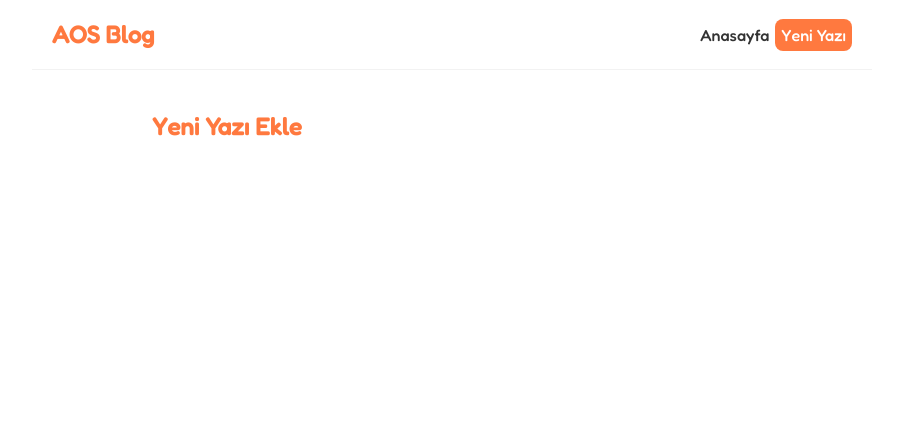
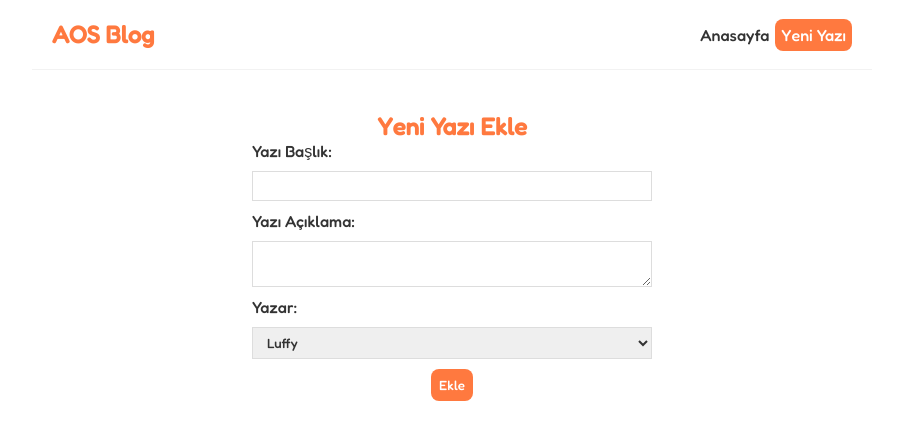
Before and after one commit to eerzik/https---github.com-eerzik-temel-react-app, a React (Create React App) app: page /create in a window 1280 px wide. Shown: the top 440 px of the page, without its empty margins (188-1091 px from the left). Built offline with nearby package versions, Linux system fonts and the light colour scheme.

Commit message:
Yeni yazı ekleme sayfasını oluşturma

```diff
--- a/src/Create.js
+++ b/src/Create.js
@@ -1,7 +1,23 @@
+
+
+
 const Create = () => {
     return (
         <div className="create">
             <h2 style={{color:'#ff793f'}} >Yeni Yazı Ekle</h2>
+            <form>
+                <label>Yazı Başlık:</label>
+                <input type="text" required ></input>
+                <label>Yazı Açıklama:</label>
+                <textarea required></textarea>
+                <label>Yazar:</label>
+                <select>
+                    <option value="luffy">Luffy</option>
+                    <option value="zoro">Zoro</option>
+                    <option value="sanji">Sanji</option>
+                </select>
+                <button>Ekle</button>
+            </form>
         </div>
      );
 }
--- a/src/index.css
+++ b/src/index.css
@@ -76,3 +76,33 @@
 .blog-details div {
   margin: 30px 0;
 }
+
+.create {
+  max-width: 400px;
+  margin: 0 auto;
+  text-align: center;
+}
+
+
+.create label {
+ text-align: left;
+ display: block;
+}
+
+.create input,.create textarea,.create select {
+  width: 100%;
+  padding: 6px 10px;
+  margin: 10px 0;
+  border: 1px solid #ddd;
+  box-sizing: border-box ;
+  display: block;
+}
+
+.create button {
+  background-color: #ff793f;
+  color: #fff;
+  border: 0;
+  padding: 8px;
+  border-radius: 8px;
+  cursor: pointer;
+}
```
